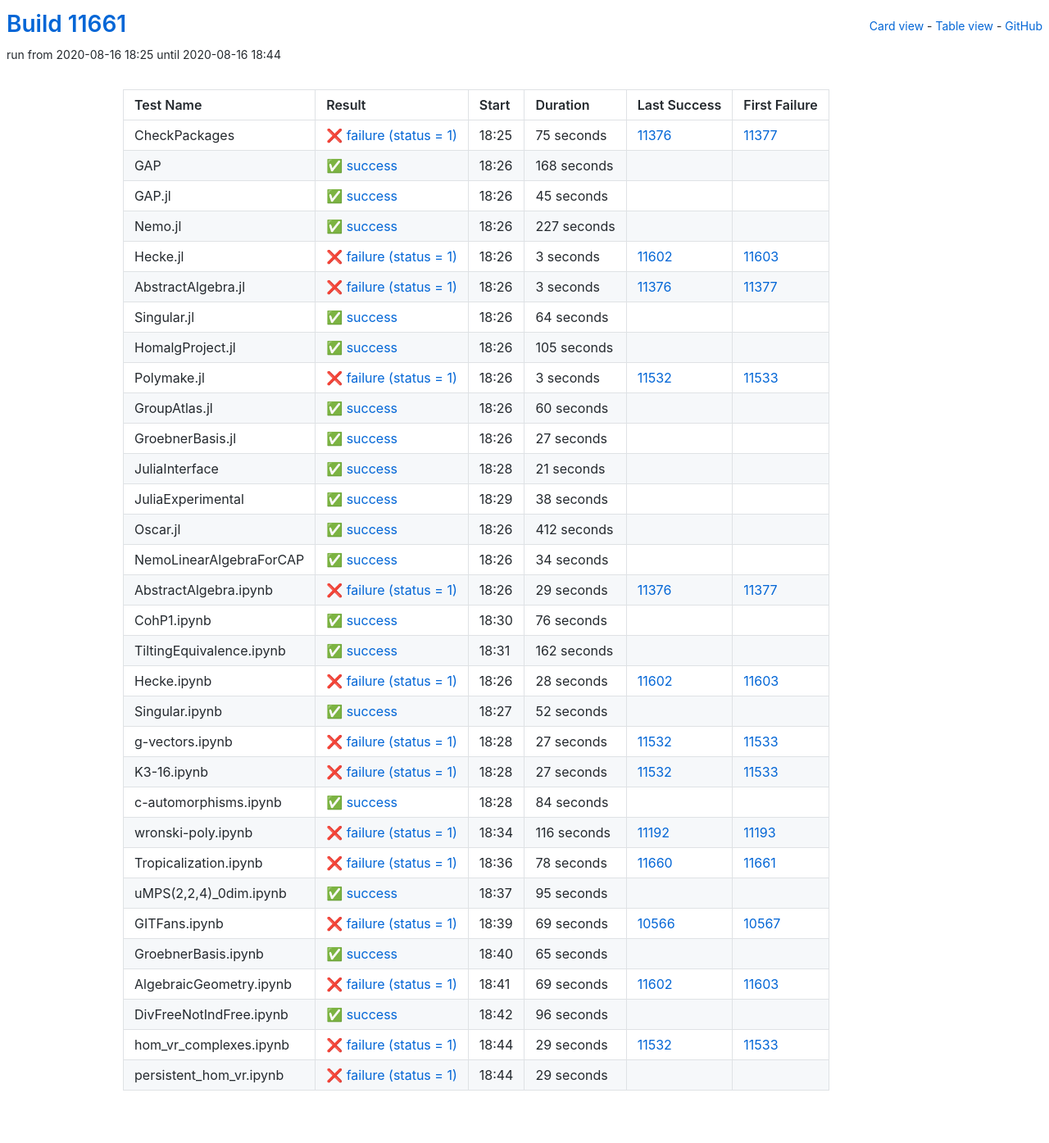
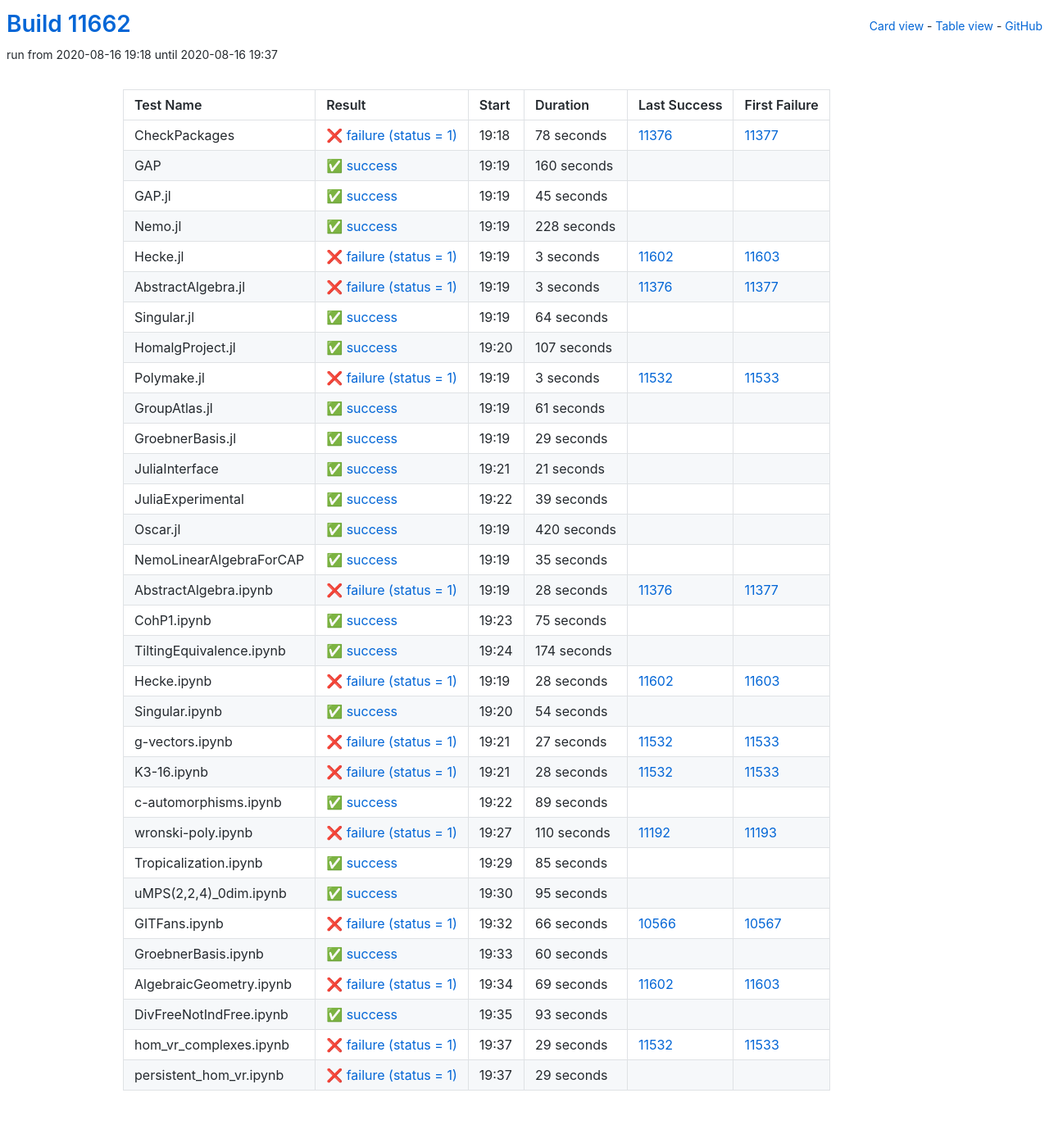
Before and after one commit to oscar-system/oscar-ci-status, a Jekyll site: the page built from table.html, in a window 1280 px wide. Shown: the whole page at 82% size. Built offline with Jekyll 4.4.1, drawn with Linux system fonts in a browser that asks for light colours.

Commit message:
Build #11662

```diff
--- a/_data/ci.yml
+++ b/_data/ci.yml
@@ -1,6 +1,6 @@
 ---
-build: 11661
-build_url: https://oscarci.mathematik.uni-kl.de/job/oscar/11661/
+build: 11662
+build_url: https://oscarci.mathematik.uni-kl.de/job/oscar/11662/
 job: oscar
 organization: oscar-system
 repo: oscar-ci-status
@@ -8,32 +8,32 @@
 tests:
 - name: CheckPackages
   id: checkpackages
-  log: https://oscarci.mathematik.uni-kl.de/job/oscar/11661/artifact/logs/build-11661/CheckPackages.log
-  start: 2020-08-16 18:25
+  log: https://oscarci.mathematik.uni-kl.de/job/oscar/11662/artifact/logs/build-11662/CheckPackages.log
+  start: 2020-08-16 19:18
   success: false
   exitcode: 1
   status: failure
-  duration: 75
+  duration: 78
   last_success: 11376
   last_success_url: https://oscarci.mathematik.uni-kl.de/job/oscar/11376/
   first_failure: 11377
   first_failure_url: https://oscarci.mathematik.uni-kl.de/job/oscar/11377/
 - name: GAP
   id: gap
-  log: https://oscarci.mathematik.uni-kl.de/job/oscar/11661/artifact/logs/build-11661/GAP.log
-  start: 2020-08-16 18:26
+  log: https://oscarci.mathematik.uni-kl.de/job/oscar/11662/artifact/logs/build-11662/GAP.log
+  start: 2020-08-16 19:19
   success: true
   exitcode: 0
   status: success
-  duration: 168
+  duration: 160
   last_success: false
   last_success_url:
   first_failure: false
   first_failure_url:
 - name: GAP.jl
   id: gap-jl
-  log: https://oscarci.mathematik.uni-kl.de/job/oscar/11661/artifact/logs/build-11661/GAP.jl.log
-  start: 2020-08-16 18:26
+  log: https://oscarci.mathematik.uni-kl.de/job/oscar/11662/artifact/logs/build-11662/GAP.jl.log
+  start: 2020-08-16 19:19
   success: true
   exitcode: 0
   status: success
@@ -44,20 +44,20 @@
   first_failure_url:
 - name: Nemo.jl
   id: nemo-jl
-  log: https://oscarci.mathematik.uni-kl.de/job/oscar/11661/artifact/logs/build-11661/Nemo.jl.log
-  start: 2020-08-16 18:26
+  log: https://oscarci.mathematik.uni-kl.de/job/oscar/11662/artifact/logs/build-11662/Nemo.jl.log
+  start: 2020-08-16 19:19
   success: true
   exitcode: 0
   status: success
-  duration: 227
+  duration: 228
   last_success: false
   last_success_url:
   first_failure: false
   first_failure_url:
 - name: Hecke.jl
   id: hecke-jl
-  log: https://oscarci.mathematik.uni-kl.de/job/oscar/11661/artifact/logs/build-11661/Hecke.jl.log
-  start: 2020-08-16 18:26
+  log: https://oscarci.mathematik.uni-kl.de/job/oscar/11662/artifact/logs/build-11662/Hecke.jl.log
+  start: 2020-08-16 19:19
   success: false
   exitcode: 1
   status: failure
@@ -68,8 +68,8 @@
   first_failure_url: https://oscarci.mathematik.uni-kl.de/job/oscar/11603/
 - name: AbstractAlgebra.jl
   id: abstractalgebra-jl
-  log: https://oscarci.mathematik.uni-kl.de/job/oscar/11661/artifact/logs/build-11661/AbstractAlgebra.jl.log
-  start: 2020-08-16 18:26
+  log: https://oscarci.mathematik.uni-kl.de/job/oscar/11662/artifact/logs/build-11662/AbstractAlgebra.jl.log
+  start: 2020-08-16 19:19
   success: false
   exitcode: 1
   status: failure
@@ -80,8 +80,8 @@
   first_failure_url: https://oscarci.mathematik.uni-kl.de/job/oscar/11377/
 - name: Singular.jl
   id: singular-jl
-  log: https://oscarci.mathematik.uni-kl.de/job/oscar/11661/artifact/logs/build-11661/Singular.jl.log
-  start: 2020-08-16 18:26
+  log: https://oscarci.mathematik.uni-kl.de/job/oscar/11662/artifact/logs/build-11662/Singular.jl.log
+  start: 2020-08-16 19:19
   success: true
   exitcode: 0
   status: success
@@ -92,20 +92,20 @@
   first_failure_url:
 - name: HomalgProject.jl
   id: homalgproject-jl
-  log: https://oscarci.mathematik.uni-kl.de/job/oscar/11661/artifact/logs/build-11661/HomalgProject.jl.log
-  start: 2020-08-16 18:26
+  log: https://oscarci.mathematik.uni-kl.de/job/oscar/11662/artifact/logs/build-11662/HomalgProject.jl.log
+  start: 2020-08-16 19:20
   success: true
   exitcode: 0
   status: success
-  duration: 105
+  duration: 107
   last_success: false
   last_success_url:
   first_failure: false
   first_failure_url:
 - name: Polymake.jl
   id: polymake-jl
-  log: https://oscarci.mathematik.uni-kl.de/job/oscar/11661/artifact/logs/build-11661/Polymake.jl.log
-  start: 2020-08-16 18:26
+  log: https://oscarci.mathematik.uni-kl.de/job/oscar/11662/artifact/logs/build-11662/Polymake.jl.log
+  start: 2020-08-16 19:19
   success: false
   exitcode: 1
   status: failure
@@ -116,32 +116,32 @@
   first_failure_url: https://oscarci.mathematik.uni-kl.de/job/oscar/11533/
 - name: GroupAtlas.jl
   id: groupatlas-jl
-  log: https://oscarci.mathematik.uni-kl.de/job/oscar/11661/artifact/logs/build-11661/GroupAtlas.jl.log
-  start: 2020-08-16 18:26
+  log: https://oscarci.mathematik.uni-kl.de/job/oscar/11662/artifact/logs/build-11662/GroupAtlas.jl.log
+  start: 2020-08-16 19:19
   success: true
   exitcode: 0
   status: success
-  duration: 60
+  duration: 61
   last_success: false
   last_success_url:
   first_failure: false
   first_failure_url:
 - name: GroebnerBasis.jl
   id: groebnerbasis-jl
-  log: https://oscarci.mathematik.uni-kl.de/job/oscar/11661/artifact/logs/build-11661/GroebnerBasis.jl.log
-  start: 2020-08-16 18:26
+  log: https://oscarci.mathematik.uni-kl.de/job/oscar/11662/artifact/logs/build-11662/GroebnerBasis.jl.log
+  start: 2020-08-16 19:19
   success: true
   exitcode: 0
   status: success
-  duration: 27
+  duration: 29
   last_success: false
   last_success_url:
   first_failure: false
   first_failure_url:
 - name: JuliaInterface
   id: juliainterface
-  log: https://oscarci.mathematik.uni-kl.de/job/oscar/11661/artifact/logs/build-11661/JuliaInterface.log
-  start: 2020-08-16 18:28
+  log: https://oscarci.mathematik.uni-kl.de/job/oscar/11662/artifact/logs/build-11662/JuliaInterface.log
+  start: 2020-08-16 19:21
   success: true
   exitcode: 0
   status: success
@@ -152,80 +152,80 @@
   first_failure_url:
 - name: JuliaExperimental
   id: juliaexperimental
-  log: https://oscarci.mathematik.uni-kl.de/job/oscar/11661/artifact/logs/build-11661/JuliaExperimental.log
-  start: 2020-08-16 18:29
+  log: https://oscarci.mathematik.uni-kl.de/job/oscar/11662/artifact/logs/build-11662/JuliaExperimental.log
+  start: 2020-08-16 19:22
   success: true
   exitcode: 0
   status: success
-  duration: 38
+  duration: 39
   last_success: false
   last_success_url:
   first_failure: false
   first_failure_url:
 - name: Oscar.jl
   id: oscar-jl
-  log: https://oscarci.mathematik.uni-kl.de/job/oscar/11661/artifact/logs/build-11661/Oscar.jl.log
-  start: 2020-08-16 18:26
+  log: https://oscarci.mathematik.uni-kl.de/job/oscar/11662/artifact/logs/build-11662/Oscar.jl.log
+  start: 2020-08-16 19:19
   success: true
   exitcode: 0
   status: success
-  duration: 412
+  duration: 420
   last_success: false
   last_success_url:
   first_failure: false
   first_failure_url:
 - name: NemoLinearAlgebraForCAP
   id: nemolinearalgebraforcap
-  log: https://oscarci.mathematik.uni-kl.de/job/oscar/11661/artifact/logs/build-11661/NemoLinearAlgebraForCAP.log
-  start: 2020-08-16 18:26
+  log: https://oscarci.mathematik.uni-kl.de/job/oscar/11662/artifact/logs/build-11662/NemoLinearAlgebraForCAP.log
+  start: 2020-08-16 19:19
   success: true
   exitcode: 0
   status: success
-  duration: 34
+  duration: 35
   last_success: false
   last_success_url:
   first_failure: false
   first_failure_url:
 - name: AbstractAlgebra.ipynb
   id: abstractalgebra-ipynb
-  log: https://oscarci.mathematik.uni-kl.de/job/oscar/11661/artifact/logs/build-11661/AbstractAlgebra.ipynb.log
-  start: 2020-08-16 18:26
+  log: https://oscarci.mathematik.uni-kl.de/job/oscar/11662/artifact/logs/build-11662/AbstractAlgebra.ipynb.log
+  start: 2020-08-16 19:19
   success: false
   exitcode: 1
   status: failure
-  duration: 29
+  duration: 28
   last_success: 11376
   last_success_url: https://oscarci.mathematik.uni-kl.de/job/oscar/11376/
   first_failure: 11377
   first_failure_url: https://oscarci.mathematik.uni-kl.de/job/oscar/11377/
 - name: CohP1.ipynb
   id: cohp1-ipynb
-  log: https://oscarci.mathematik.uni-kl.de/job/oscar/11661/artifact/logs/build-11661/CohP1.ipynb.log
-  start: 2020-08-16 18:30
+  log: https://oscarci.mathematik.uni-kl.de/job/oscar/11662/artifact/logs/build-11662/CohP1.ipynb.log
+  start: 2020-08-16 19:23
   success: true
   exitcode: 0
   status: success
-  duration: 76
+  duration: 75
   last_success: false
   last_success_url:
   first_failure: false
   first_failure_url:
 - name: TiltingEquivalence.ipynb
   id: tiltingequivalence-ipynb
-  log: https://oscarci.mathematik.uni-kl.de/job/oscar/11661/artifact/logs/build-11661/TiltingEquivalence.ipynb.log
-  start: 2020-08-16 18:31
+  log: https://oscarci.mathematik.uni-kl.de/job/oscar/11662/artifact/logs/build-11662/TiltingEquivalence.ipynb.log
+  start: 2020-08-16 19:24
   success: true
   exitcode: 0
   status: success
-  duration: 162
+  duration: 174
   last_success: false
   last_success_url:
   first_failure: false
   first_failure_url:
 - name: Hecke.ipynb
   id: hecke-ipynb
-  log: https://oscarci.mathematik.uni-kl.de/job/oscar/11661/artifact/logs/build-11661/Hecke.ipynb.log
-  start: 2020-08-16 18:26
+  log: https://oscarci.mathematik.uni-kl.de/job/oscar/11662/artifact/logs/build-11662/Hecke.ipynb.log
+  start: 2020-08-16 19:19
   success: false
   exitcode: 1
   status: failure
@@ -236,20 +236,20 @@
   first_failure_url: https://oscarci.mathematik.uni-kl.de/job/oscar/11603/
 - name: Singular.ipynb
   id: singular-ipynb
-  log: https://oscarci.mathematik.uni-kl.de/job/oscar/11661/artifact/logs/build-11661/Singular.ipynb.log
-  start: 2020-08-16 18:27
+  log: https://oscarci.mathematik.uni-kl.de/job/oscar/11662/artifact/logs/build-11662/Singular.ipynb.log
+  start: 2020-08-16 19:20
   success: true
   exitcode: 0
   status: success
-  duration: 52
+  duration: 54
   last_success: false
   last_success_url:
   first_failure: false
   first_failure_url:
 - name: g-vectors.ipynb
   id: g-vectors-ipynb
-  log: https://oscarci.mathematik.uni-kl.de/job/oscar/11661/artifact/logs/build-11661/g-vectors.ipynb.log
-  start: 2020-08-16 18:28
+  log: https://oscarci.mathematik.uni-kl.de/job/oscar/11662/artifact/logs/build-11662/g-vectors.ipynb.log
+  start: 2020-08-16 19:21
   success: false
   exitcode: 1
   status: failure
@@ -260,56 +260,56 @@
   first_failure_url: https://oscarci.mathematik.uni-kl.de/job/oscar/11533/
 - name: K3-16.ipynb
   id: k3-16-ipynb
-  log: https://oscarci.mathematik.uni-kl.de/job/oscar/11661/artifact/logs/build-11661/K3-16.ipynb.log
-  start: 2020-08-16 18:28
+  log: https://oscarci.mathematik.uni-kl.de/job/oscar/11662/artifact/logs/build-11662/K3-16.ipynb.log
+  start: 2020-08-16 19:21
   success: false
   exitcode: 1
   status: failure
-  duration: 27
+  duration: 28
   last_success: 11532
   last_success_url: https://oscarci.mathematik.uni-kl.de/job/oscar/11532/
   first_failure: 11533
   first_failure_url: https://oscarci.mathematik.uni-kl.de/job/oscar/11533/
 - name: c-automorphisms.ipynb
   id: c-automorphisms-ipynb
-  log: https://oscarci.mathematik.uni-kl.de/job/oscar/11661/artifact/logs/build-11661/c-automorphisms.ipynb.log
-  start: 2020-08-16 18:28
+  log: https://oscarci.mathematik.uni-kl.de/job/oscar/11662/artifact/logs/build-11662/c-automorphisms.ipynb.log
+  start: 2020-08-16 19:22
   success: true
   exitcode: 0
   status: success
-  duration: 84
+  duration: 89
   last_success: false
   last_success_url:
   first_failure: false
   first_failure_url:
 - name: wronski-poly.ipynb
   id: wronski-poly-ipynb
-  log: https://oscarci.mathematik.uni-kl.de/job/oscar/11661/artifact/logs/build-11661/wronski-poly.ipynb.log
-  start: 2020-08-16 18:34
+  log: https://oscarci.mathematik.uni-kl.de/job/oscar/11662/artifact/logs/build-11662/wronski-poly.ipynb.log
+  start: 2020-08-16 19:27
   success: false
   exitcode: 1
   status: failure
-  duration: 116
+  duration: 110
   last_success: 11192
   last_success_url: https://oscarci.mathematik.uni-kl.de/job/oscar/11192/
   first_failure: 11193
   first_failure_url: https://oscarci.mathematik.uni-kl.de/job/oscar/11193/
 - name: Tropicalization.ipynb
   id: tropicalization-ipynb
-  log: https://oscarci.mathematik.uni-kl.de/job/oscar/11661/artifact/logs/build-11661/Tropicalization.ipynb.log
-  start: 2020-08-16 18:36
-  success: false
-  exitcode: 1
-  status: failure
-  duration: 78
-  last_success: 11660
-  last_success_url: https://oscarci.mathematik.uni-kl.de/job/oscar/11660/
-  first_failure: 11661
-  first_failure_url: https://oscarci.mathematik.uni-kl.de/job/oscar/11661/
+  log: https://oscarci.mathematik.uni-kl.de/job/oscar/11662/artifact/logs/build-11662/Tropicalization.ipynb.log
+  start: 2020-08-16 19:29
+  success: true
+  exitcode: 0
+  status: success
+  duration: 85
+  last_success: false
+  last_success_url:
+  first_failure: false
+  first_failure_url:
 - name: uMPS(2,2,4)_0dim.ipynb
   id: umps-2-2-4-0dim-ipynb
-  log: https://oscarci.mathematik.uni-kl.de/job/oscar/11661/artifact/logs/build-11661/uMPS-2-2-4-_0dim.ipynb.log
-  start: 2020-08-16 18:37
+  log: https://oscarci.mathematik.uni-kl.de/job/oscar/11662/artifact/logs/build-11662/uMPS-2-2-4-_0dim.ipynb.log
+  start: 2020-08-16 19:30
   success: true
   exitcode: 0
   status: success
@@ -320,32 +320,32 @@
   first_failure_url:
 - name: GITFans.ipynb
   id: gitfans-ipynb
-  log: https://oscarci.mathematik.uni-kl.de/job/oscar/11661/artifact/logs/build-11661/GITFans.ipynb.log
-  start: 2020-08-16 18:39
+  log: https://oscarci.mathematik.uni-kl.de/job/oscar/11662/artifact/logs/build-11662/GITFans.ipynb.log
+  start: 2020-08-16 19:32
   success: false
   exitcode: 1
   status: failure
-  duration: 69
+  duration: 66
   last_success: 10566
   last_success_url: https://oscarci.mathematik.uni-kl.de/job/oscar/10566/
   first_failure: 10567
   first_failure_url: https://oscarci.mathematik.uni-kl.de/job/oscar/10567/
 - name: GroebnerBasis.ipynb
   id: groebnerbasis-ipynb
-  log: https://oscarci.mathematik.uni-kl.de/job/oscar/11661/artifact/logs/build-11661/GroebnerBasis.ipynb.log
-  start: 2020-08-16 18:40
+  log: https://oscarci.mathematik.uni-kl.de/job/oscar/11662/artifact/logs/build-11662/GroebnerBasis.ipynb.log
+  start: 2020-08-16 19:33
   success: true
   exitcode: 0
   status: success
-  duration: 65
+  duration: 60
   last_success: false
   last_success_url:
   first_failure: false
   first_failure_url:
 - name: AlgebraicGeometry.ipynb
   id: algebraicgeometry-ipynb
-  log: https://oscarci.mathematik.uni-kl.de/job/oscar/11661/artifact/logs/build-11661/AlgebraicGeometry.ipynb.log
-  start: 2020-08-16 18:41
+  log: https://oscarci.mathematik.uni-kl.de/job/oscar/11662/artifact/logs/build-11662/AlgebraicGeometry.ipynb.log
+  start: 2020-08-16 19:34
   success: false
   exitcode: 1
   status: failure
@@ -356,20 +356,20 @@
   first_failure_url: https://oscarci.mathematik.uni-kl.de/job/oscar/11603/
 - name: DivFreeNotIndFree.ipynb
   id: divfreenotindfree-ipynb
-  log: https://oscarci.mathematik.uni-kl.de/job/oscar/11661/artifact/logs/build-11661/DivFreeNotIndFree.ipynb.log
-  start: 2020-08-16 18:42
+  log: https://oscarci.mathematik.uni-kl.de/job/oscar/11662/artifact/logs/build-11662/DivFreeNotIndFree.ipynb.log
+  start: 2020-08-16 19:35
   success: true
   exitcode: 0
   status: success
-  duration: 96
+  duration: 93
   last_success: false
   last_success_url:
   first_failure: false
   first_failure_url:
 - name: hom_vr_complexes.ipynb
   id: hom-vr-complexes-ipynb
-  log: https://oscarci.mathematik.uni-kl.de/job/oscar/11661/artifact/logs/build-11661/hom_vr_complexes.ipynb.log
-  start: 2020-08-16 18:44
+  log: https://oscarci.mathematik.uni-kl.de/job/oscar/11662/artifact/logs/build-11662/hom_vr_complexes.ipynb.log
+  start: 2020-08-16 19:37
   success: false
   exitcode: 1
   status: failure
@@ -380,8 +380,8 @@
   first_failure_url: https://oscarci.mathematik.uni-kl.de/job/oscar/11533/
 - name: persistent_hom_vr.ipynb
   id: persistent-hom-vr-ipynb
-  log: https://oscarci.mathematik.uni-kl.de/job/oscar/11661/artifact/logs/build-11661/persistent_hom_vr.ipynb.log
-  start: 2020-08-16 18:44
+  log: https://oscarci.mathematik.uni-kl.de/job/oscar/11662/artifact/logs/build-11662/persistent_hom_vr.ipynb.log
+  start: 2020-08-16 19:37
   success: false
   exitcode: 1
   status: failure
```
Also changed, not shown: README.md.
